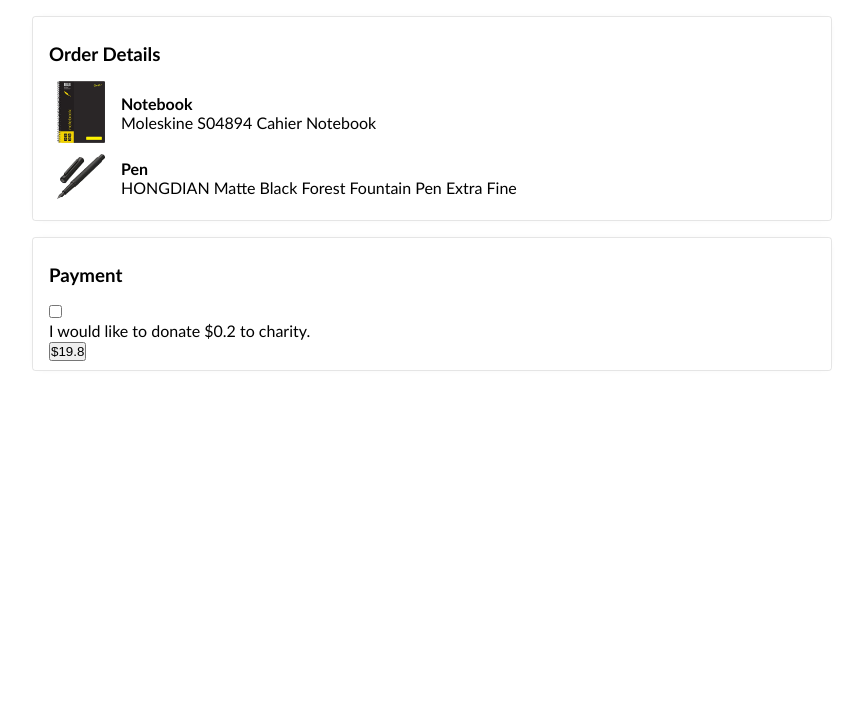
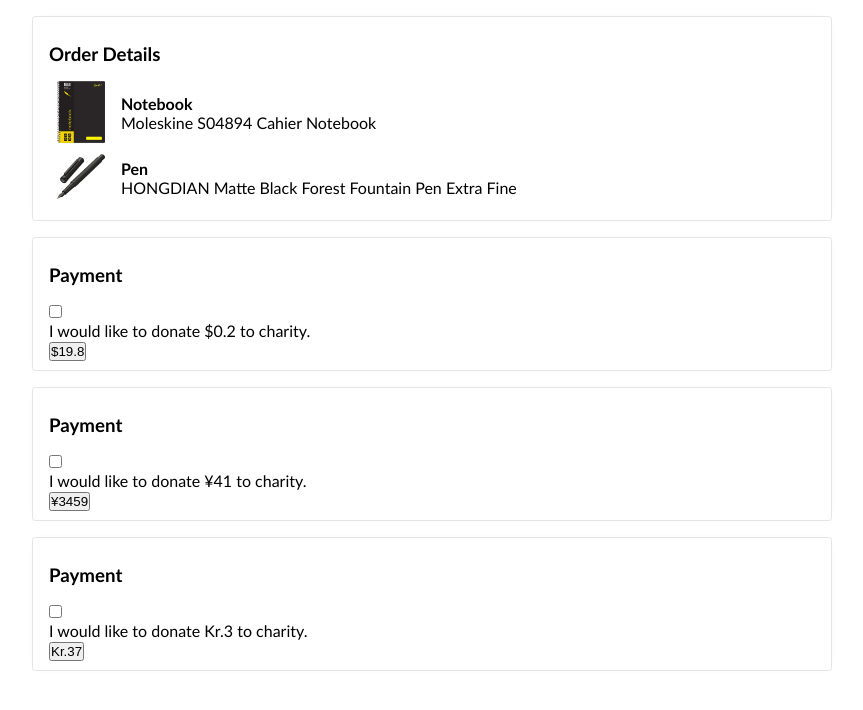
Before and after one commit to abruzzi/round-up-tdd, a React (Create React App) app: page / in a window 1280 px wide. Shown: the top 710 px of the page, without its empty margins (208-1071 px from the left). Built offline with nearby package versions, Linux system fonts and the light colour scheme.

Commit message:
use class instead

```diff
--- a/src/App.tsx
+++ b/src/App.tsx
@@ -7,6 +7,8 @@
     <div className="app">
       <OrderDetails />
       <Payment amount={19.8} />
+      <Payment amount={3459} countryCode={'JP'} />
+      <Payment amount={37} countryCode={'DK'} />
     </div>
   );
 }
--- /dev/null
+++ b/src/round-up/Calculator.ts
@@ -0,0 +1,24 @@
+type Algorithm = (amount: number) => number
+
+export class Calculator {
+  private readonly algorithm: Algorithm;
+
+  private formatNumber = (number: number) => parseFloat(number.toPrecision(2));
+
+  private calculateTipFor =
+    (calculateRoundUpFor: (amount: number) => number) => (amount: number) => {
+      return this.formatNumber(calculateRoundUpFor(amount) - amount);
+    };
+
+  constructor(algorithm: Algorithm) {
+    this.algorithm = algorithm
+  }
+
+  getRoundUp(amount: number): number {
+    return this.algorithm(amount)
+  }
+
+  getTip(amount: number): number {
+    return this.calculateTipFor(this.getRoundUp.bind(this))(amount);
+  }
+}
--- a/src/round-up/Payment.tsx
+++ b/src/round-up/Payment.tsx
@@ -1,24 +1,33 @@
-import {useState} from "react";
-import {useRoundUp} from "./useRoundUp";
+import { useState } from "react";
+import { useRoundUp } from "./useRoundUp";
+import { formatButtonLabel, formatInputLabel } from "./helper";
+import { CountryCode } from "./types";
 
-function formatMessage(agreeToDonate: boolean, tip: number) {
-  return agreeToDonate ? 'Thanks for your donation.' : `I would like to donate $${tip} to charity.`;
-}
+type PaymentProps = {
+  amount: number;
+  countryCode?: CountryCode;
+};
 
-export const Payment = ({amount}: { amount: number }) => {
+export const Payment = ({ amount, countryCode = "AU" }: PaymentProps) => {
   const [agreeToDonate, setAgreeToDonate] = useState<boolean>(false);
-  const {total, tip} = useRoundUp(amount, agreeToDonate);
+  const { total, tip } = useRoundUp(amount, agreeToDonate, countryCode);
 
   const handleChange = () => {
-    setAgreeToDonate(agreeToDonate => !agreeToDonate)
-  }
+    setAgreeToDonate((agreeToDonate) => !agreeToDonate);
+  };
 
-  return <div className="container">
-    <h3>Payment</h3>
-    <label>
-      <input type="checkbox" onChange={handleChange} checked={agreeToDonate}/>
-      <p>{formatMessage(agreeToDonate, tip)}</p>
-    </label>
-    <button>${total}</button>
-  </div>
-}
+  return (
+    <div className="container">
+      <h3>Payment</h3>
+      <label>
+        <input
+          type="checkbox"
+          onChange={handleChange}
+          checked={agreeToDonate}
+        />
+        <p>{formatInputLabel(agreeToDonate, tip, countryCode)}</p>
+      </label>
+      <button>{formatButtonLabel(countryCode, total)}</button>
+    </div>
+  );
+};
--- /dev/null
+++ b/src/round-up/helper.ts
@@ -0,0 +1,33 @@
+import { CountryCode } from "./types";
+import {
+  roundUpToNearestHundred,
+  roundUpToNearestInteger,
+  roundUpToNearestTen,
+} from "./roundUpLogic";
+import { Calculator } from "./Calculator";
+
+const currencyMap = {
+  JP: "¥",
+  DK: "Kr.",
+  AU: "$",
+};
+
+const getDollarSign = (countryCode: CountryCode) => currencyMap[countryCode];
+
+export const formatInputLabel = (
+  agreeToDonate: boolean,
+  tip: number,
+  countryCode: CountryCode
+) =>
+  agreeToDonate
+    ? "Thanks for your donation."
+    : `I would like to donate ${getDollarSign(countryCode)}${tip} to charity.`;
+
+export const formatButtonLabel = (countryCode: CountryCode, total: number) =>
+  `${getDollarSign(countryCode)}${total}`;
+
+export const calculatorMap = {
+  JP: new Calculator(roundUpToNearestHundred),
+  DK: new Calculator(roundUpToNearestTen),
+  AU: new Calculator(roundUpToNearestInteger),
+};
--- /dev/null
+++ b/src/round-up/roundUpLogic.tsx
@@ -0,0 +1,8 @@
+const roundUpToNearestN = (exp: number) => (amount: number) => {
+  const power = Math.pow(10, exp - 1);
+  return Math.floor(amount / power + 1) * power;
+};
+
+export const roundUpToNearestInteger = roundUpToNearestN(1);
+export const roundUpToNearestTen = roundUpToNearestN(2);
+export const roundUpToNearestHundred = roundUpToNearestN(3);
--- /dev/null
+++ b/src/round-up/types.ts
@@ -0,0 +1 @@
+export type CountryCode = "JP" | "DK" | "AU";
--- a/src/round-up/useRoundUp.tsx
+++ b/src/round-up/useRoundUp.tsx
@@ -1,24 +1,23 @@
-import {useEffect, useState} from "react";
+import { useEffect, useState } from "react";
+import { CountryCode } from "./types";
+import { calculatorMap } from "./helper";
 
-function calculateRoundUp(amount: number) {
-  return Math.floor(amount + 1);
-}
-
-function calculateTip(amount: number) {
-  return parseFloat((calculateRoundUp(amount) - amount).toPrecision(2));
-}
-
-export const useRoundUp = (amount: number, agreeToDonate: boolean) => {
+export const useRoundUp = (
+  amount: number,
+  agreeToDonate: boolean,
+  countryCode: CountryCode
+) => {
   const [total, setTotal] = useState<number>(amount);
   const [tip, setTip] = useState<number>(0);
 
   useEffect(() => {
-    setTotal(agreeToDonate ? calculateRoundUp(amount) : amount);
-    setTip(calculateTip(amount));
-  }, [agreeToDonate, amount])
+    const calculator = calculatorMap[countryCode];
+    setTotal(agreeToDonate ? calculator.getRoundUp(amount) : amount);
+    setTip(calculator.getTip(amount));
+  }, [agreeToDonate, amount, countryCode]);
 
   return {
     total,
-    tip
-  }
-}
+    tip,
+  };
+};
```
Also changed, not shown: 1 other file (tests, documents, lock files or other folders).
